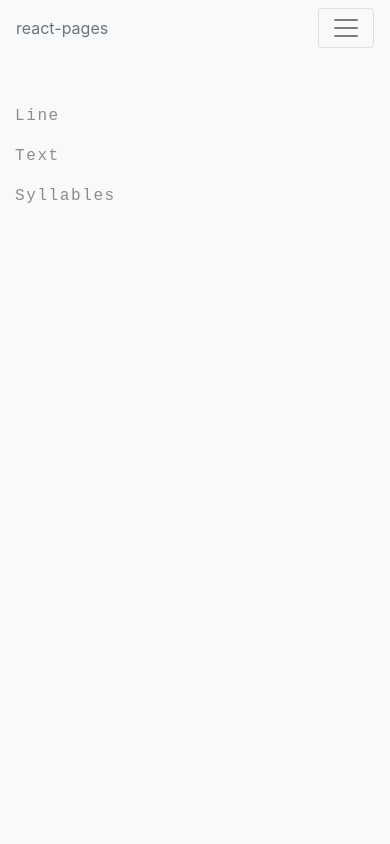
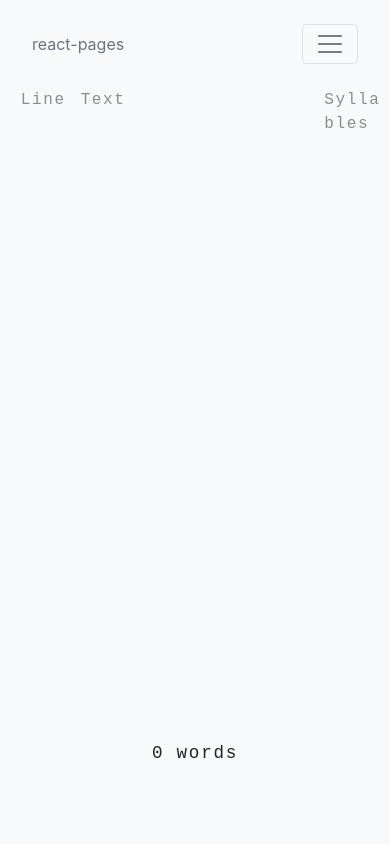
Before and after one commit to sanchez-hugo/jotify-azure, a React (Create React App) app: page / in a window 390 px wide. Shown: the top 844 px of the page. Built offline with nearby package versions, Linux system fonts and the light colour scheme.

Commit message:
made ui tweaks

```diff
--- a/src/App.css
+++ b/src/App.css
@@ -1,26 +1,16 @@
 .app-light {
   background-color: #f8f9fa;
-  min-height: 100vh;
-  /* display: flex;
-  flex-direction: column;
-  align-items: center;
-  justify-content: center;
-  font-size: calc(10px + 2vmin); */
+  height: 100vh;
+  padding: 1em;
   color: rgb(63, 63, 63);
 }
 
 .app-dark {
   background-color: #212529;
-  min-height: 100vh;
-  /* display: flex;
-  flex-direction: column;
-  align-items: center;
-  justify-content: center;
-  font-size: calc(10px + 2vmin); */
+  height: 100vh;
+  padding: 1em;
   color: white;
 }
-
-
 
 /* .App {
   text-align: center;
--- a/src/App.jsx
+++ b/src/App.jsx
@@ -6,17 +6,38 @@ import "./App.css";
 class App extends Component {
   state = {
     isDefaultTheme: true,
+    showLines: true,
+    showSyllables: true,
   };
 
-  toggleDefaultTheme = () => {
-    this.setState({ isDefaultTheme: !this.state.isDefaultTheme });
+  setIsDefaultTheme = () => {
+    const isDefaultTheme = !this.state.isDefaultTheme;
+    this.setState((prevState) => ({ ...prevState, isDefaultTheme }));
+  };
+
+  setShowLines = () => {
+    const showLines = !this.state.showLines;
+    this.setState((prevState) => ({ ...prevState, showLines }));
+  };
+
+  setShowSyllables = () => {
+    const showSyllables = !this.state.showSyllables;
+    this.setState((prevState) => ({ ...prevState, showSyllables }));
   };
 
   render() {
     return (
       <div className={this.state.isDefaultTheme ? "app-light" : "app-dark"}>
-        <NavBar handleBackgroundClick={this.toggleDefaultTheme} />
-        <Page isDefaultTheme={this.state.isDefaultTheme} />
+        <NavBar
+          toggleBackground={this.setIsDefaultTheme}
+          toggleSyllables={this.setShowSyllables}
+          toggleLines={this.setShowLines}
+        />
+        <Page
+          isDefaultTheme={this.state.isDefaultTheme}
+          showSyllables={this.state.showSyllables}
+          showLines={this.state.showLines}
+        />
       </div>
     );
   }
--- a/src/components/page/Page.jsx
+++ b/src/components/page/Page.jsx
@@ -41,10 +41,15 @@ class Page extends Component {
      * scrollTop: 170
      * scrollWidth: 869
      */
+    if (this.props.showLines) {
       let linesResult = document.getElementById("lines-result");
+      linesResult.scrollTop = scrollTop;
+    }
+
+    if (this.props.showSyllables) {
       let syllablesResult = document.getElementById("syllables-result");
-    linesResult.scrollTop = scrollTop;
       syllablesResult.scrollTop = scrollTop;
+    }
   };
 
   findCounts = () => {
@@ -154,9 +159,7 @@ class Page extends Component {
   render() {
     const { isDefaultTheme } = this.props;
 
-    const pageClassName = isDefaultTheme
-      ? "col-md-8 page-light"
-      : "col-md-8 page-dark";
+    const pageClassName = isDefaultTheme ? "page-light" : "page-dark";
 
     const pageTextClassName = isDefaultTheme
       ? "page-text-light"
@@ -173,29 +176,34 @@ class Page extends Component {
     const pageMsg = `${this.state.counts.wordCount} words`;
 
     return (
-      <div className="">
-        <div className="container-fluid pt-5">
+      <>
         <div className="row justify-content-center">
-            <div className="col-md-1">
-              <p className="page-text-muted">Line</p>
+          {this.props.showLines ? (
+            <div className="col-2 px-0">
+              <p className="page-text-muted text-right">Line</p>
             </div>
-            <div className="col-md-8">
+          ) : null}
+          <div className="col px-md-3">
             <p className="page-text-muted">Text</p>
           </div>
-            <div className="col-md-1">
+          {this.props.showSyllables ? (
+            <div className="col-2 px-0">
               <p className="page-text-muted">Syllables</p>
             </div>
+          ) : null}
         </div>
         <div className="row justify-content-center">
-            <div className="col-md-1">
+          {this.props.showLines ? (
+            <div className="col-2 px-0">
               <textarea
                 id="lines-result"
-                className={pageResultsClassName}
+                className={pageResultsClassName + " text-right"}
                 value={this.state.results.lineResults}
                 readOnly
               />
             </div>
-            <div className={pageClassName}>
+          ) : null}
+          <div className={"col px-md-3 " + pageClassName}>
             <textarea
               autoFocus
               id="page-text"
@@ -203,6 +211,19 @@ class Page extends Component {
               onChange={this.onTextChange}
               onScroll={this.onTextScroll}
             />
+          </div>
+          {this.props.showSyllables ? (
+            <div className="col-2 px-0">
+              <textarea
+                id="syllables-result"
+                className={pageResultsClassName}
+                value={this.state.results.syllableResults}
+                readOnly
+              />
+            </div>
+          ) : null}
+        </div>
+        <div className="row justify-content-center py-0">
           <input
             className={pageInputClassName}
             type="text"
@@ -210,17 +231,7 @@ class Page extends Component {
             readOnly
           />
         </div>
-            <div className="col-md-1">
-              <textarea
-                id="syllables-result"
-                className={pageResultsClassName}
-                value={this.state.results.syllableResults}
-                readOnly
-              />
-            </div>
-          </div>
-        </div>
-      </div>
+      </>
     );
   }
 }
--- a/src/components/page/page.css
+++ b/src/components/page/page.css
@@ -16,9 +16,14 @@
   /* user-select: auto; */
   color: #8d8d8d;
   font-family: monospace;
-  font-size: 1.0em;
+  font-size: 1em;
   letter-spacing: 0.1em;
-  padding: 0.0em;
+  padding-top: 1em;
+  padding-bottom: 1em;
+  padding-left: 0em;
+  padding-right: 0em;
+  width: 100%;
+  word-wrap: break-word;
 }
 
 .page-text-light {
@@ -31,12 +36,12 @@
   /* user-select: auto; */
   color: #212529;
   width: 100%;
-  min-height: 75vh;
+  min-height: 65vh;
   font-family: monospace;
   font-size: 1.2em;
   letter-spacing: 0.1em;
-  padding: 1em;
   resize: none;
+  white-space: nowrap;
 }
 
 .page-text-dark {
@@ -49,16 +54,17 @@
   /* user-select: auto; */
   color: #f8f9fa;
   width: 100%;
-  min-height: 75vh;
+  min-height: 65vh;
   font-family: monospace;
   font-size: 1.2em;
   letter-spacing: 0.1em;
-  padding: 1em;
   resize: none;
+  white-space: nowrap;
 }
 
 textarea::-webkit-scrollbar {
   background: transparent;
+  height: 0.25em;
   width: 0.25em;
   padding-right: 4px;
 }
@@ -82,14 +88,12 @@ textarea.page-text-dark::-webkit-scrollbar-thumb {
   background: transparent;
   outline: none;
   border: none;
-  border-radius: 5px;
-  width: 100%;
   color: #212529;
   font-family: monospace;
-  font-size: 1.2em;
+  font-size: 1.1em;
   letter-spacing: 0.1em;
   text-align: center;
-  padding: 1em;
+  padding-top: 1em;
 }
 
 .page-msg-dark {
@@ -97,14 +101,12 @@ textarea.page-text-dark::-webkit-scrollbar-thumb {
   background: transparent;
   outline: none;
   border: none;
-  border-radius: 5px;
-  width: 100%;
   color: #f8f9fa;
   font-family: monospace;
-  font-size: 1.2em;
+  font-size: 1.1em;
   letter-spacing: 0.1em;
   text-align: center;
-  padding: 1em;
+  padding-top: 1em;
 }
 
 .page-results-light {
@@ -116,11 +118,11 @@ textarea.page-text-dark::-webkit-scrollbar-thumb {
   caret-color: #212529;
   color: #212529;
   width: 100%;
-  min-height: 75vh;
+  min-height: 65vh;
   font-family: monospace;
   font-size: 1.2em;
   letter-spacing: 0.1em;
-  padding: 1em;
+  overflow: hidden;
   resize: none;
 }
 
@@ -133,14 +135,15 @@ textarea.page-text-dark::-webkit-scrollbar-thumb {
   caret-color: #f8f9fa;
   color: #f8f9fa;
   width: 100%;
-  min-height: 75vh;
+  min-height: 65vh;
   font-family: monospace;
   font-size: 1.2em;
   letter-spacing: 0.1em;
-  padding: 1em;
+  overflow: hidden;
   resize: none;
 }
 
-.page-results-light, .page-results-dark::-webkit-scrollbar {
+.page-results-light,
+.page-results-dark::-webkit-scrollbar {
   width: none;
 }
--- a/src/index.css
+++ b/src/index.css
@@ -1,13 +1,18 @@
+/* html, body {
+
+} */
+
 body {
   margin: 0;
-  font-family: -apple-system, BlinkMacSystemFont, 'Segoe UI', 'Roboto', 'Oxygen',
-    'Ubuntu', 'Cantarell', 'Fira Sans', 'Droid Sans', 'Helvetica Neue',
+  overflow: hidden;
+  font-family: -apple-system, BlinkMacSystemFont, "Segoe UI", "Roboto", "Oxygen",
+    "Ubuntu", "Cantarell", "Fira Sans", "Droid Sans", "Helvetica Neue",
     sans-serif;
   -webkit-font-smoothing: antialiased;
   -moz-osx-font-smoothing: grayscale;
 }
 
 code {
-  font-family: source-code-pro, Menlo, Monaco, Consolas, 'Courier New',
+  font-family: source-code-pro, Menlo, Monaco, Consolas, "Courier New",
     monospace;
 }
--- a/src/services/pageService.js
+++ b/src/services/pageService.js
@@ -1,4 +1,4 @@
-const vowels = ["a","e","i","o","u","y"];
+const vowels = ["a", "e", "i", "o", "u", "y"];
 
 const isCharSyllable = (letter) => {
   // make sure already lowercase
@@ -28,7 +28,7 @@ const countSyllablesInWord = (word) => {
   let syllables = 0;
   const limit = word.length;
   word = word.toLowerCase();
-  word.replace(/[[\](){}?*+^$\\.|-]/g, "")
+  word = word.replace(/[^a-z]/g, "");
 
   for (let i = 0; i < limit; i++) {
     if (isCharSyllable(word[i])) {
@@ -41,8 +41,10 @@ const countSyllablesInWord = (word) => {
         if (word[i] === "a" && word[thirdNext] === "e") {
           if (fourthNext < limit && word[fourthNext] === "r");
           else if (word[next] === "b" && word[secondNext] === "l");
-          else if (word[next] === "n" && word[secondNext] === "g");
-          else continue;
+          else if (word[next] === "n" && word[secondNext] === "g") {
+            if (word.substring(limit - 2) === "es");
+            else continue;
+          } else continue;
         } else if (word[i] === "o" && word[thirdNext] === "e") {
           if (word[next] === "s" && word[secondNext] === "s") {
             if (fourthNext < limit && word[fourthNext] === "s");
@@ -60,7 +62,8 @@ const countSyllablesInWord = (word) => {
           if (word[next] !== "k" && word[next] !== "l" && word[next] !== "c")
             continue;
         } else if (word[i] === "i" && word[secondNext] === "e") {
-          if (word[next] === "v" && word[limit - 1] !== "e");
+          if (secondNext === limit - 1) continue;
+          else if (word[next] === "v" && word[limit - 1] !== "e");
           else continue;
         } else if (word[i] === "u" && word[secondNext] === "e") {
           continue;
```
Also changed, not shown: src/components/layout/NavBar.jsx (+53 -8 lines). Lines whose indentation alone changed are shown as unchanged.
